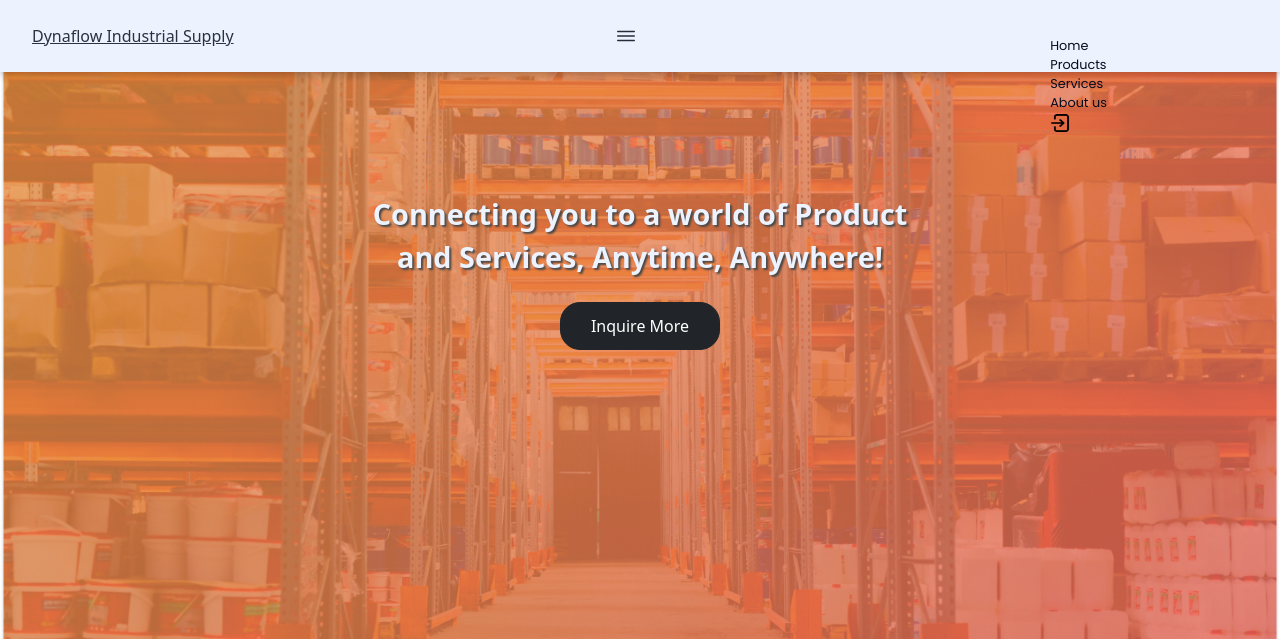
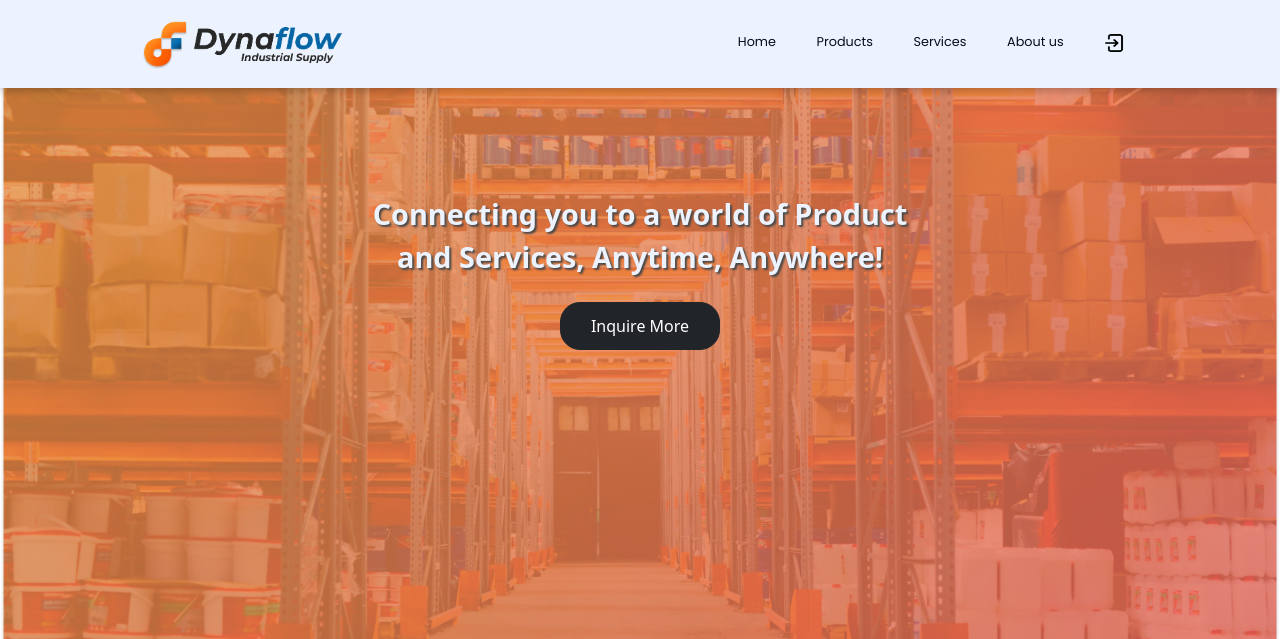
Before and after one commit to Dynaflow-git/Dynaflow-Website, a PHP site: page / in a window 1280 px wide. Shown: the top 639 px of the page. Run offline with PHP 8.4, Linux system fonts and the light colour scheme.

Commit message:
initial commit

```diff
--- a/css/style.css
+++ b/css/style.css
@@ -1,24 +1,23 @@
 /*===== GOOGLE FONTS =====*/
 @import url("https://fonts.googleapis.com/css2?family=Poppins:wght@400;500&display=swap");
- @import url('https://fonts.googleapis.com/css2?family=Nunito:wght@500&display=swap');
-
+@import url("https://fonts.googleapis.com/css2?family=Nunito:wght@500&display=swap");
 
 /*===== VARIABLES CSS =====*/
 :root {
   --header-height: 4.5rem;
 
   /*===== Colores =====*/
- --first-color: #3664F4;
- --dark-color: #070D1F;
+  --first-color: #3664f4;
+  --dark-color: #070d1f;
   --navy-blue: #293241;
- --dark-color-alt: #282B3A;
- --white-color: #F5F9FF;
+  --dark-color-alt: #282b3a;
+  --white-color: #f5f9ff;
 
   /*===== Fuente y tipografia =====*/
- --body-font: 'Poppins', sans-serif;
- --second-font: 'Nunito ';
- --normal-font-size: .938rem;
- --small-font-size: .813rem;
+  --body-font: "Poppins", sans-serif;
+  --second-font: "Nunito ";
+  --normal-font-size: 0.938rem;
+  --small-font-size: 0.813rem;
 
   /*===== z index =====*/
   --z-fixed: 100;
@@ -96,7 +95,6 @@
   cursor: pointer;
 }
 
-
 .nav__content {
   height: 100%;
   -ms-grid-rows: max-content 3fr max-content;
@@ -110,12 +108,11 @@
   position: absolute;
   right: 1.5rem;
   font-size: 1.3rem;
- padding: .25rem;
+  padding: 0.25rem;
   background-color: var(--dark-color-alt);
   border-radius: 50%;
   cursor: pointer;
 }
-
 
 .nav__name {
   display: block;
@@ -139,8 +136,6 @@
   display: flex;
 }
 
-
-
 .nav__listid li {
   margin-right: 15px;
   font-size: 0.8em;
@@ -156,17 +151,6 @@
   font-family: var(--body-font);
   text-decoration: none;
 }
-
- @media screen and (max-width: 576px) {
-
-
- .nav__list li {
- font-size: 1.5em;
- }
-
- .nav__list a {}
- }
-
 .nav__item {
   margin: 2.5rem 0;
 }
@@ -199,13 +183,6 @@
  color: var(--first-color);
  } */
 
- @media screen and (min-width: 1024px) {
- .bd-grid {
- margin-left: auto;
- margin-right: auto;
- }
- }
-
 /* body */
 
 /* .container {
@@ -234,7 +211,6 @@
   vertical-align: middle;
 }
 
-
 .container-fluid {
   margin: 0 auto;
   padding: 0%;
@@ -257,24 +233,14 @@
   line-height: 1.5;
   text-align: center;
   color: #343f52;
- font-family: var(--first-font)
- }
-
- @media (max-width: 600px) {
- .col {
- padding: 10px;
- }
-
- .col p {
- font-size: 14px;
- }
+  font-family: var(--first-font);
 }
 
 .btn {
   width: 10rem;
   height: 3rem;
   border: none;
- background-color:#242421;
+  background-color: #242421;
   color: var(--white-color);
   border-radius: 10px;
   transition: background-color 0.3s ease;
@@ -283,7 +249,6 @@
 .btn:hover {
   background-color: #323f67;
 }
-
 
 .carousel-container {
   width: 80%;
@@ -384,3 +349,127 @@
     }
   }
 }
+
+/* media queries default size */
+
+@media screen and (max-width: 576px) {
+  .nav__list li {
+    font-size: 1.5em;
+  }
+
+  .nav__list a {
+  }
+}
+
+@media (max-width: 600px) {
+  .col {
+    padding: 10px;
+  }
+
+  .col p {
+    font-size: 14px;
+  }
+}
+
+@media screen and (min-width: 768px) {
+  body {
+    margin: 0;
+  }
+
+  .header {
+    height: calc(var(--header-height) + 1rem);
+  }
+
+  .header__logo,
+  .header__toggle {
+    display: none;
+  }
+
+  .nav {
+    width: 100%;
+  }
+
+  .nav__content {
+    -ms-grid-columns: (max-content) [2];
+    grid-template-columns: repeat(2, -webkit-max-content);
+    grid-template-columns: repeat(2, max-content);
+    -ms-grid-rows: 1fr;
+    grid-template-rows: 1fr;
+    -webkit-column-gap: 1rem;
+    column-gap: 1rem;
+    -webkit-box-pack: justify;
+    -ms-flex-pack: justify;
+    justify-content: space-between;
+    width: 100%;
+  }
+
+  .nav__close,
+  .nav__profesion {
+    display: none;
+  }
+
+  .nav__perfil {
+    display: -webkit-box;
+    display: -ms-flexbox;
+    display: flex;
+    -webkit-box-align: center;
+    -ms-flex-align: center;
+    align-items: center;
+  }
+
+  .nav__img {
+    width: 32px;
+    height: 32px;
+    margin-right: 0.5rem;
+    margin-bottom: 0;
+    -webkit-box-align: center;
+    -ms-flex-align: center;
+    align-items: center;
+  }
+
+  .nav__img img {
+    width: 26px;
+  }
+
+  .nav__list {
+    display: -webkit-box;
+    display: -ms-flexbox;
+    display: flex;
+  }
+
+  /* active color links */
+  .nav__list li.active a {
+    color: #fc5e09;
+    font-weight: bold;
+  }
+
+  .nav__listid {
+    display: -webkit-box;
+    display: -ms-flexbox;
+    display: flex;
+  }
+
+  .nav__item {
+    margin: 0 0.25rem;
+  }
+
+  .nav__link {
+    padding: 0.5rem 0.8rem;
+    border-radius: 0.25rem;
+  }
+
+  .nav__link:hover {
+    color: var(--first-color);
+  }
+
+  .active {
+    color: var(--first-color);
+  }
+}
+
+@media screen and (min-width: 1024px) {
+  .bd-grid {
+    margin-left: auto;
+    margin-right: auto;
+  }
+}
```
Lines whose indentation alone changed are shown as unchanged.
